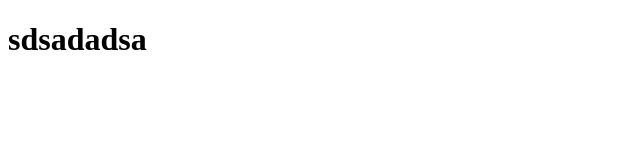
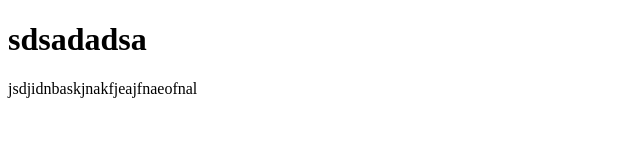
Before and after one commit to KristianGrytdal/Eksamen, a plain HTML site: page Index.html in a window 1280 px wide. Shown: the whole page, without its empty margins (0-640 px from the left). Drawn offline with Linux system fonts and the light colour scheme.

Commit message:
Update
Changes

```diff
--- a/Index.html
+++ b/Index.html
@@ -9,5 +9,6 @@
 </head>
 <body>
     <h1>sdsadadsa</h1>
+    <p>                                jsdjidnbaskjnakfjeajfnaeofnal</p>
 </body>
 </html>
```
